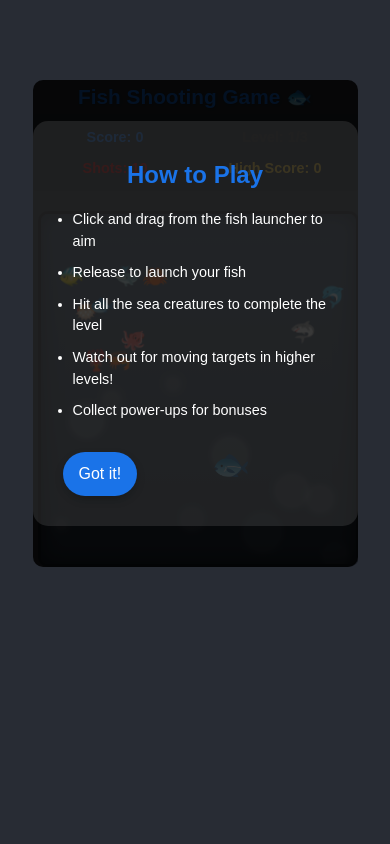
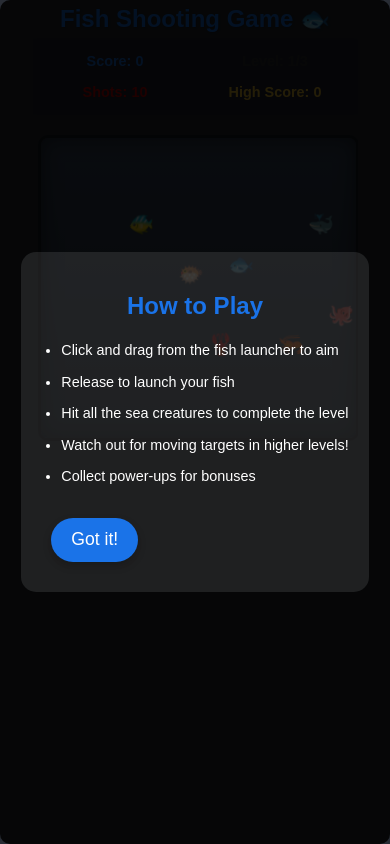
Before and after one commit to TinyLionCoder/fish-shooting-game, a React (Create React App) app: page /game in a window 390 px wide. Built offline with nearby package versions, Linux system fonts and the light colour scheme.

Commit message:
ref: bk to desktop

```diff
--- a/src/FishShootingGame.tsx
+++ b/src/FishShootingGame.tsx
@@ -1,87 +1,61 @@
+
 import React, { useEffect, useRef, useState, useCallback } from "react";
 import styles from "./FishShootingGameStyles.module.css";
 
-// Dynamic game size constants
-const getInitialGameSize = () => {
-  // Default sizes for desktop
-  let width = 1200;
-  let height = 500;
-
-  // Check if we're in a browser environment
-  if (typeof window !== 'undefined') {
-    // For mobile/smaller screens
-    if (window.innerWidth < 768) {
-      width = window.innerWidth - 20; // Account for padding
-      height = 350;
-    }
-    // For tablets/medium screens
-    else if (window.innerWidth < 1200) {
-      width = window.innerWidth - 20;
-      height = 400;
-    }
-  }
-
-  return { width, height };
-};
-
+const GAME_WIDTH = 1200; // Wider game area
+const GAME_HEIGHT = 500;
+const LAUNCHER_POS = { x: 600, y: GAME_HEIGHT - 120 }; // Centered launcher
+const GRAVITY = 0.35;
+const LAUNCH_POWER_MULTIPLIER = 0.25;
 const PROJECTILE_RADIUS = 20;
 const TARGET_RADIUS = 18;
 const MAX_LEVEL = 3;
 
-// Define targets for different levels with relative positioning
-const generateLevelTargets = (gameWidth: any, gameHeight: any) => {
-  // Helper function to scale positions based on game dimensions
-  const scalePosition = (baseX: any, baseY: any) => {
-    const xScale = gameWidth / 1200; // Original width
-    const yScale = gameHeight / 500; // Original height
-    return { x: baseX * xScale, y: baseY * yScale };
-  };
-
-  return {
+// Define targets for different levels
+const levelTargets = {
   1: [
-      { id: 1, ...scalePosition(100, 80), hit: false, emoji: "🐠", points: 10 },
-      { id: 2, ...scalePosition(150, 130), hit: false, emoji: "🐡", points: 10 },
-      { id: 3, ...scalePosition(300, 170), hit: false, emoji: "🐙", points: 10 },
-      { id: 4, ...scalePosition(200, 120), hit: false, emoji: "🐟", points: 10 },
-      { id: 5, ...scalePosition(250, 200), hit: false, emoji: "🦐", points: 10 },
-      { id: 6, ...scalePosition(180, 200), hit: false, emoji: "🦞", points: 10 },
-      { id: 7, ...scalePosition(370, 80), hit: false, emoji: "🦀", points: 10 },
-      { id: 8, ...scalePosition(280, 80), hit: false, emoji: "🐳", points: 10 },
-      { id: 9, ...scalePosition(950, 110), hit: false, emoji: "🐬", points: 10 },
-      { id: 10, ...scalePosition(850, 160), hit: false, emoji: "🦈", points: 10 },
+    { id: 1, x: 100, y: 80, hit: false, emoji: "🐠", points: 10 },
+    { id: 2, x: 150, y: 130, hit: false, emoji: "🐡", points: 10 },
+    { id: 3, x: 300, y: 170, hit: false, emoji: "🐙", points: 10 },
+    { id: 4, x: 200, y: 120, hit: false, emoji: "🐟", points: 10 },
+    { id: 5, x: 250, y: 200, hit: false, emoji: "🦐", points: 10 },
+    { id: 6, x: 180, y: 200, hit: false, emoji: "🦞", points: 10 },
+    { id: 7, x: 370, y: 80, hit: false, emoji: "🦀", points: 10 },
+    { id: 8, x: 280, y: 80, hit: false, emoji: "🐳", points: 10 },
+    { id: 9, x: 950, y: 110, hit: false, emoji: "🐬", points: 10 },
+    { id: 10, x: 850, y: 160, hit: false, emoji: "🦈", points: 10 },
   ],
   2: [
-      { id: 1, ...scalePosition(120, 90), hit: false, emoji: "🐠", points: 15 },
-      { id: 2, ...scalePosition(220, 150), hit: false, emoji: "🐡", points: 15 },
-      { id: 3, ...scalePosition(320, 80), hit: false, emoji: "🐙", points: 15 },
-      { id: 4, ...scalePosition(420, 120), hit: false, emoji: "🐟", points: 15 },
-      { id: 5, ...scalePosition(520, 180), hit: false, emoji: "🦐", points: 15 },
-      { id: 6, ...scalePosition(620, 100), hit: false, emoji: "🦞", points: 15 },
-      { id: 7, ...scalePosition(720, 160), hit: false, emoji: "🦀", points: 15 },
-      { id: 8, ...scalePosition(820, 90), hit: false, emoji: "🐳", points: 15 },
-      { id: 9, ...scalePosition(920, 130), hit: false, emoji: "🐬", points: 15 },
-      { id: 10, ...scalePosition(1020, 170), hit: false, emoji: "🦈", points: 15 },
-      { id: 11, ...scalePosition(400, 50), hit: false, emoji: "🐊", points: 25, speed: 1.5 },
-      { id: 12, ...scalePosition(700, 50), hit: false, emoji: "🦑", points: 25, speed: 1.5 },
+    { id: 1, x: 120, y: 90, hit: false, emoji: "🐠", points: 15 },
+    { id: 2, x: 220, y: 150, hit: false, emoji: "🐡", points: 15 },
+    { id: 3, x: 320, y: 80, hit: false, emoji: "🐙", points: 15 },
+    { id: 4, x: 420, y: 120, hit: false, emoji: "🐟", points: 15 },
+    { id: 5, x: 520, y: 180, hit: false, emoji: "🦐", points: 15 },
+    { id: 6, x: 620, y: 100, hit: false, emoji: "🦞", points: 15 },
+    { id: 7, x: 720, y: 160, hit: false, emoji: "🦀", points: 15 },
+    { id: 8, x: 820, y: 90, hit: false, emoji: "🐳", points: 15 },
+    { id: 9, x: 920, y: 130, hit: false, emoji: "🐬", points: 15 },
+    { id: 10, x: 1020, y: 170, hit: false, emoji: "🦈", points: 15 },
+    { id: 11, x: 400, y: 50, hit: false, emoji: "🐊", points: 25, speed: 1.5 },
+    { id: 12, x: 700, y: 50, hit: false, emoji: "🦑", points: 25, speed: 1.5 },
   ],
   3: [
-      { id: 1, ...scalePosition(100, 70), hit: false, emoji: "🐠", points: 20, speed: 1.2 },
-      { id: 2, ...scalePosition(200, 140), hit: false, emoji: "🐡", points: 20, speed: 1.2 },
-      { id: 3, ...scalePosition(300, 80), hit: false, emoji: "🐙", points: 20, speed: 1.3 },
-      { id: 4, ...scalePosition(400, 150), hit: false, emoji: "🐟", points: 20, speed: 1.4 },
-      { id: 5, ...scalePosition(500, 90), hit: false, emoji: "🦐", points: 20, speed: 1.2 },
-      { id: 6, ...scalePosition(600, 160), hit: false, emoji: "🦞", points: 20, speed: 1.5 },
-      { id: 7, ...scalePosition(700, 100), hit: false, emoji: "🦀", points: 20, speed: 1.3 },
-      { id: 8, ...scalePosition(800, 170), hit: false, emoji: "🐳", points: 20, speed: 1.4 },
-      { id: 9, ...scalePosition(900, 110), hit: false, emoji: "🐬", points: 20, speed: 1.2 },
-      { id: 10, ...scalePosition(1000, 180), hit: false, emoji: "🦈", points: 20, speed: 1.5 },
-      { id: 11, ...scalePosition(250, 50), hit: false, emoji: "🐊", points: 30, speed: 2 },
-      { id: 12, ...scalePosition(450, 50), hit: false, emoji: "🦑", points: 30, speed: 2 },
-      { id: 13, ...scalePosition(650, 50), hit: false, emoji: "🐋", points: 30, speed: 1.8 },
-      { id: 14, ...scalePosition(850, 50), hit: false, emoji: "🦭", points: 30, speed: 1.9 },
-      { id: 15, ...scalePosition(550, 200), hit: false, emoji: "🦕", points: 50, speed: 1.5 },
+    { id: 1, x: 100, y: 70, hit: false, emoji: "🐠", points: 20, speed: 1.2 },
+    { id: 2, x: 200, y: 140, hit: false, emoji: "🐡", points: 20, speed: 1.2 },
+    { id: 3, x: 300, y: 80, hit: false, emoji: "🐙", points: 20, speed: 1.3 },
+    { id: 4, x: 400, y: 150, hit: false, emoji: "🐟", points: 20, speed: 1.4 },
+    { id: 5, x: 500, y: 90, hit: false, emoji: "🦐", points: 20, speed: 1.2 },
+    { id: 6, x: 600, y: 160, hit: false, emoji: "🦞", points: 20, speed: 1.5 },
+    { id: 7, x: 700, y: 100, hit: false, emoji: "🦀", points: 20, speed: 1.3 },
+    { id: 8, x: 800, y: 170, hit: false, emoji: "🐳", points: 20, speed: 1.4 },
+    { id: 9, x: 900, y: 110, hit: false, emoji: "🐬", points: 20, speed: 1.2 },
+    { id: 10, x: 1000, y: 180, hit: false, emoji: "🦈", points: 20, speed: 1.5 },
+    { id: 11, x: 250, y: 50, hit: false, emoji: "🐊", points: 30, speed: 2 },
+    { id: 12, x: 450, y: 50, hit: false, emoji: "🦑", points: 30, speed: 2 },
+    { id: 13, x: 650, y: 50, hit: false, emoji: "🐋", points: 30, speed: 1.8 },
+    { id: 14, x: 850, y: 50, hit: false, emoji: "🦭", points: 30, speed: 1.9 },
+    { id: 15, x: 550, y: 200, hit: false, emoji: "🦕", points: 50, speed: 1.5 },
   ],
-  };
 };
 
 const getDistance = (a: any, b: any) => {
@@ -89,26 +63,18 @@ const getDistance = (a: any, b: any) => {
 };
 
 const FishShootingGame = () => {
-  const gameAreaRef = useRef<HTMLDivElement>(null);
-  const [gameSize, setGameSize] = useState(getInitialGameSize());
-  const [launcherPos, setLauncherPos] = useState({
-    x: gameSize.width / 2,
-    y: gameSize.height - 120
-  });
-
-  // Game state
   const [level, setLevel] = useState(1);
   const [score, setScore] = useState(0);
   const [highScore, setHighScore] = useState(0);
   const [projectile, setProjectile] = useState({
-    x: launcherPos.x,
-    y: launcherPos.y,
+    x: LAUNCHER_POS.x,
+    y: LAUNCHER_POS.y,
     vx: 0,
     vy: 0,
     active: false,
     rotation: 0,
   });
-  const [targets, setTargets] = useState(generateLevelTargets(gameSize.width, gameSize.height)[1]);
+  const [targets, setTargets] = useState(levelTargets[1]);
   const [isAiming, setIsAiming] = useState(false);
   const [aimStartPos, setAimStartPos] = useState<{ x: number; y: number } | null>(null);
   const [aimEndPos, setAimEndPos] = useState<{ x: number; y: number } | null>(null);
@@ -123,54 +89,10 @@ const FishShootingGame = () => {
     collected: boolean;
   } | null>(null);
 
+  const gameAreaRef = useRef<HTMLDivElement>(null);
   const animationFrameId = useRef<number | null>(null);
   const targetAnimationFrameId = useRef<number | null>(null);
   const isDragging = useRef(false);
-  const GRAVITY = 0.35;
-  const LAUNCH_POWER_MULTIPLIER = 0.25;
-
-  // Handle window resize
-  useEffect(() => {
-    const handleResize = () => {
-      const newSize = getInitialGameSize();
-      setGameSize(newSize);
-
-      // Update launcher position when game size changes
-      setLauncherPos({
-        x: newSize.width / 2,
-        y: newSize.height - 80
-      });
-
-      // Reset projectile position
-      if (!projectile.active) {
-        setProjectile(prev => ({
-          ...prev,
-          x: newSize.width / 2,
-          y: newSize.height - 80
-        }));
-      }
-
-      // Update target positions
-      if (level >= 1 && level <= MAX_LEVEL) {
-        const scaledTargets = generateLevelTargets(newSize.width, newSize.height)[level as 1 | 2 | 3];
-        setTargets(prev => {
-          return prev.map((target, index) => {
-            if (index < scaledTargets.length) {
-              return {
-                ...target,
-                x: scaledTargets[index].x,
-                y: scaledTargets[index].y,
-              };
-            }
-            return target;
-          });
-        });
-      }
-    };
-
-    window.addEventListener('resize', handleResize);
-    return () => window.removeEventListener('resize', handleResize);
-  }, [gameSize.width, gameSize.height, level, projectile.active]);
 
   // Load high score from localStorage
   useEffect(() => {
@@ -191,8 +113,7 @@ const FishShootingGame = () => {
   // Reset game for new level
   const startLevel = (levelNum: 1 | 2 | 3) => {
     setLevel(levelNum);
-    const levelTargets = generateLevelTargets(gameSize.width, gameSize.height)[levelNum];
-    setTargets(levelTargets.map(t => ({ ...t, hit: false, speed: 'speed' in t ? t.speed : 1 })));
+    setTargets(levelTargets[levelNum].map(t => ({ ...t, hit: false, speed: 'speed' in t ? t.speed : 1 })));
     setShotsRemaining(10 + (levelNum - 1) * 2); // More shots for higher levels
     setGameStatus("playing");
 
@@ -203,7 +124,7 @@ const FishShootingGame = () => {
   // Load level when level changes
   useEffect(() => {
     startLevel(level as 1 | 2 | 3);
-  }, [level, gameSize.width, gameSize.height]);
+  }, [level]);
 
   // Check game status after each target is hit or shot is taken
   useEffect(() => {
@@ -237,13 +158,12 @@ const FishShootingGame = () => {
         return prevTargets.map(target => {
           if (target.hit) return target;
 
-          // Default movement pattern - scale with game width
-          let newX = target.x + (Math.sin(Date.now() / 1000 * ('speed' in target ? (target as { speed: number }).speed : 1)) * 1.5 * (gameSize.width / 1200));
+          // Default movement pattern
+          let newX = target.x + (Math.sin(Date.now() / 1000 * ('speed' in target ? (target as { speed: number }).speed : 1)) * 1.5);
 
-          // Make sure targets stay in bounds (with margin for visibility)
-          const marginX = TARGET_RADIUS * 2;
-          if (newX < marginX) newX = marginX;
-          if (newX > gameSize.width - marginX) newX = gameSize.width - marginX;
+          // Make sure targets stay in bounds
+          if (newX < 0) newX = 0;
+          if (newX > GAME_WIDTH) newX = GAME_WIDTH;
 
           return {
             ...target,
@@ -262,7 +182,7 @@ const FishShootingGame = () => {
         cancelAnimationFrame(targetAnimationFrameId.current);
       }
     };
-  }, [targetMovementEnabled, gameSize.width]);
+  }, [targetMovementEnabled]);
 
   // Randomly spawn power-ups
   useEffect(() => {
@@ -272,7 +192,7 @@ const FishShootingGame = () => {
       // 5% chance to spawn a power-up if none exists
       if (!powerUp && Math.random() < 0.05) {
         setPowerUp({
-          x: 100 + Math.random() * (gameSize.width - 200),
+          x: 100 + Math.random() * (GAME_WIDTH - 200),
           y: 50 + Math.random() * 150,
           type: Math.random() < 0.5 ? "extraShot" : "doubleDamage",
           collected: false
@@ -285,7 +205,7 @@ const FishShootingGame = () => {
     const powerUpTimer = setTimeout(spawnPowerUp, 5000);
 
     return () => clearTimeout(powerUpTimer);
-  }, [gameStatus, powerUp, gameSize.width]);
+  }, [gameStatus, powerUp]);
 
   const gameLoop = useCallback(() => {
     setProjectile((prev) => {
@@ -297,9 +217,9 @@ const FishShootingGame = () => {
       const angle = Math.atan2(newVy, prev.vx) * (180 / Math.PI);
 
       if (
-        newY > gameSize.height - PROJECTILE_RADIUS ||
+        newY > GAME_HEIGHT - PROJECTILE_RADIUS ||
         newX < 0 ||
-        newX > gameSize.width
+        newX > GAME_WIDTH
       ) {
         // Projectile is out of bounds, reset it
         return {
@@ -307,8 +227,8 @@ const FishShootingGame = () => {
           active: false,
           vx: 0,
           vy: 0,
-          x: launcherPos.x,
-          y: launcherPos.y,
+          x: LAUNCHER_POS.x,
+          y: LAUNCHER_POS.y,
           rotation: 0,
         };
       }
@@ -324,7 +244,7 @@ const FishShootingGame = () => {
     });
 
     animationFrameId.current = requestAnimationFrame(gameLoop);
-  }, [gameSize.height, gameSize.width, launcherPos.x, launcherPos.y]);
+  }, []);
 
   useEffect(() => {
     if (!projectile.active) return;
@@ -386,7 +306,7 @@ const FishShootingGame = () => {
   const handleMouseDown = (e: any) => {
     if (gameStatus !== "playing" || projectile.active || showTutorial) return;
     const coords = getCoords(e);
-    if (getDistance(coords, launcherPos) < 50) {
+    if (getDistance(coords, LAUNCHER_POS) < 50) {
       isDragging.current = true;
       setIsAiming(true);
       setAimStartPos(coords);
@@ -410,8 +330,8 @@ const FishShootingGame = () => {
     const dy = aimStartPos.y - aimEndPos.y;
 
     setProjectile({
-      x: launcherPos.x,
-      y: launcherPos.y,
+      x: LAUNCHER_POS.x,
+      y: LAUNCHER_POS.y,
       vx: dx * LAUNCH_POWER_MULTIPLIER,
       vy: dy * LAUNCH_POWER_MULTIPLIER,
       active: true,
@@ -447,10 +367,12 @@ const FishShootingGame = () => {
     aimLine = {
       length,
       angle: angle + 180,
-      x: launcherPos.x,
-      y: launcherPos.y,
+      x: LAUNCHER_POS.x,
+      y: LAUNCHER_POS.y,
     };
   }
+
+  const allTargetsHit = targets.every((t) => t.hit);
 
   // Calculate power level for UI display
   let powerLevel = 0;
@@ -459,13 +381,6 @@ const FishShootingGame = () => {
     const dy = aimStartPos.y - aimEndPos.y;
     powerLevel = Math.min(100, Math.sqrt(dx * dx + dy * dy) / 3);
   }
-
-  // Apply responsive styles to game area
-  const gameAreaStyle = {
-    width: '100%',
-    maxWidth: `${gameSize.width}px`,
-    height: `${gameSize.height}px`,
-  };
 
   return (
     <div className={styles.App}>
@@ -482,7 +397,6 @@ const FishShootingGame = () => {
       <div
         ref={gameAreaRef}
         className={styles.GameArea}
-        style={gameAreaStyle}
         onMouseDown={handleMouseDown}
         onMouseMove={handleMouseMove}
         onMouseUp={handleMouseUp}
@@ -490,14 +404,7 @@ const FishShootingGame = () => {
         onTouchMove={handleMouseMove}
         onTouchEnd={handleMouseUp}
       >
-        <div
-          className={styles.Launcher}
-          style={{
-            position: 'absolute',
-            left: `${launcherPos.x - 25}px`,
-            top: `${launcherPos.y - 25}px`
-          }}
-        >
+        <div className={styles.Launcher}>
           {!projectile.active && <span className={styles.Launcher_Indicator}>🐟</span>}
         </div>
 
--- a/src/FishShootingGameStyles.module.css
+++ b/src/FishShootingGameStyles.module.css
@@ -3,12 +3,10 @@
   text-align: center;
   width: 100%;
   max-width: 1200px;
-  margin: 0 auto;
-  margin-top: 40px;
+  margin: auto;
   padding: 0 10px;
   box-sizing: border-box;
   font-family: 'Arial', sans-serif;
-  position: relative;
 }
 
 .Header {
@@ -57,6 +55,7 @@
 
 .GameArea {
   width: 100%;
+  min-width: 1200px;
   height: 500px;
   background-color: #3b4b61;
   border: 5px solid #1a1d24;
@@ -66,20 +65,19 @@
   background-image: linear-gradient(to bottom, #3b4b61, #2a3542);
   box-shadow: inset 0 0 20px rgba(0, 0, 0, 0.5);
   border-radius: 10px;
-  margin: 0 auto;
 }
 
 .Launcher {
   position: absolute;
+  bottom: 80px;
+  left: 580px;
+  /* Adjusted for centered position */
   width: 50px;
-  height: 50px;
+  height: 80px;
   display: flex;
   justify-content: center;
-  align-items: center;
+  align-items: flex-end;
   z-index: 10;
-  /* background-color: rgba(255, 255, 255, 0.2); */
-  border-radius: 50%;
-  /* Position is set dynamically in component */
 }
 
 .Launcher_Indicator {
@@ -88,9 +86,12 @@
 }
 
 @keyframes pulse {
-  0%, 100% {
+
+  0%,
+  100% {
     transform: scale(1);
   }
+
   50% {
     transform: scale(1.1);
   }
@@ -121,15 +122,19 @@
   0% {
     transform: translateY(0px) rotate(0deg);
   }
+
   25% {
     transform: translateY(-8px) rotate(3deg);
   }
+
   50% {
     transform: translateY(0px) rotate(0deg);
   }
+
   75% {
     transform: translateY(8px) rotate(-3deg);
   }
+
   100% {
     transform: translateY(0px) rotate(0deg);
   }
@@ -139,15 +144,19 @@
   0% {
     transform: translateY(0px) rotate(0deg);
   }
+
   25% {
     transform: translateY(-12px) rotate(5deg);
   }
+
   50% {
     transform: translateY(0px) rotate(0deg);
   }
+
   75% {
     transform: translateY(12px) rotate(-5deg);
   }
+
   100% {
     transform: translateY(0px) rotate(0deg);
   }
@@ -214,15 +223,19 @@
   from {
     box-shadow: 0 0 10px rgba(255, 215, 0, 0.5);
   }
+
   to {
     box-shadow: 0 0 20px rgba(255, 215, 0, 0.9);
   }
 }
 
 @keyframes float {
-  0%, 100% {
+
+  0%,
+  100% {
     transform: translateY(0);
   }
+
   50% {
     transform: translateY(-10px);
   }
@@ -316,154 +329,23 @@
   line-height: 1.5;
 }
 
-/* Bubbles for underwater effect */
-.Bubbles {
-  position: absolute;
-  bottom: 0;
-  left: 0;
-  width: 100%;
-  height: 100%;
-  overflow: hidden;
-  pointer-events: none;
-}
+/* Mobile Styles for FishShootingGameStyles.module.css */
 
-.bubble {
-  position: absolute;
-  bottom: -50px;
-  background: rgba(255, 255, 255, 0.2);
-  border-radius: 50%;
-  pointer-events: none;
-  box-shadow: 0 0 10px rgba(255, 255, 255, 0.5);
-  animation: bubble 15s linear infinite;
-}
-
-.bubble:nth-child(1) {
-  width: 30px;
-  height: 30px;
-  left: 10%;
-  animation-delay: 0s;
-}
-
-.bubble:nth-child(2) {
-  width: 15px;
-  height: 15px;
-  left: 20%;
-  animation-delay: 1s;
-  animation-duration: 10s;
-}
-
-.bubble:nth-child(3) {
-  width: 25px;
-  height: 25px;
-  left: 35%;
-  animation-delay: 5s;
-  animation-duration: 12s;
-}
-
-.bubble:nth-child(4) {
-  width: 20px;
-  height: 20px;
-  left: 50%;
-  animation-delay: 7s;
-  animation-duration: 8s;
-}
-
-.bubble:nth-child(5) {
-  width: 35px;
-  height: 35px;
-  left: 65%;
-  animation-delay: 3s;
-  animation-duration: 20s;
-}
-
-.bubble:nth-child(6) {
-  width: 18px;
-  height: 18px;
-  left: 80%;
-  animation-delay: 8s;
-  animation-duration: 14s;
-}
-
-.bubble:nth-child(7) {
-  width: 22px;
-  height: 22px;
-  left: 90%;
-  animation-delay: 4s;
-  animation-duration: 16s;
-}
-
-/* Generate more bubbles */
-.bubble:nth-child(8) { width: 17px; height: 17px; left: 15%; animation-delay: 6s; animation-duration: 9s; }
-.bubble:nth-child(9) { width: 28px; height: 28px; left: 25%; animation-delay: 9s; animation-duration: 13s; }
-.bubble:nth-child(10) { width: 12px; height: 12px; left: 40%; animation-delay: 2s; animation-duration: 7s; }
-.bubble:nth-child(11) { width: 32px; height: 32px; left: 55%; animation-delay: 0.5s; animation-duration: 18s; }
-.bubble:nth-child(12) { width: 15px; height: 15px; left: 70%; animation-delay: 7.5s; animation-duration: 11s; }
-.bubble:nth-child(13) { width: 24px; height: 24px; left: 85%; animation-delay: 2.5s; animation-duration: 15s; }
-.bubble:nth-child(14) { width: 10px; height: 10px; left: 5%; animation-delay: 4.5s; animation-duration: 6s; }
-.bubble:nth-child(15) { width: 26px; height: 26px; left: 30%; animation-delay: 8.5s; animation-duration: 17s; }
-.bubble:nth-child(16) { width: 20px; height: 20px; left: 45%; animation-delay: 3.5s; animation-duration: 12s; }
-.bubble:nth-child(17) { width: 14px; height: 14px; left: 60%; animation-delay: 5.5s; animation-duration: 9s; }
-.bubble:nth-child(18) { width: 30px; height: 30px; left: 75%; animation-delay: 1.5s; animation-duration: 19s; }
-.bubble:nth-child(19) { width: 16px; height: 16px; left: 95%; animation-delay: 6.5s; animation-duration: 10s; }
-.bubble:nth-child(20) { width: 22px; height: 22px; left: 10%; animation-delay: 9.5s; animation-duration: 13s; }
-
-@keyframes bubble {
-  0% {
-    bottom: -50px;
-    opacity: 0;
-  }
-  30% {
-    bottom: 30%;
-    opacity: 0.8;
-  }
-  100% {
-    bottom: 100%;
-    opacity: 0;
-  }
-}
-
-/* Responsive Media Queries */
-/* Tablets and small laptops */
+/* Base mobile adjustments (tablets and phones) */
 @media (max-width: 1200px) {
   .App {
     padding: 0 5px;
-    margin-top: 80px;
   }
 
   .GameArea {
-    border-width: 4px;
+    min-width: unset;
+    width: 100%;
+    height: 400px;
+    /* Reduced height */
+    overflow: hidden;
   }
 
-  .Header h1 {
-    font-size: 1.8rem;
-  }
 
-  .GameInfo {
-    flex-wrap: wrap;
-  }
-
-  .ScoreDisplay,
-  .LevelDisplay,
-  .ShotsDisplay,
-  .HighScoreDisplay {
-    font-size: 1.1em;
-  }
-
-  .Launcher_Indicator {
-    font-size: 2.2em;
-  }
-
-  .PowerMeter {
-    width: 180px;
-  }
-}
-
-/* Large phones and small tablets */
-@media (max-width: 767px) {
-  .Header h1 {
-    font-size: 1.5rem;
-    margin-top: 5px;
-  }
 
   .GameInfo {
     flex-wrap: wrap;
@@ -481,7 +363,26 @@
     padding: 5px 0;
   }
 
+  .PowerMeter {
+    width: 150px;
+  }
+
+  .TutorialContent {
+    max-width: 90%;
+    padding: 20px;
+  }
+}
+
+/* Phone-specific adjustments */
+@media (max-width: 767px) {
+  .Header h1 {
+    font-size: 1.5rem;
+    margin-top: 5px;
+  }
+
   .GameArea {
+    height: 350px;
+    /* Further reduced height */
     border-width: 3px;
   }
 
@@ -507,11 +408,6 @@
     font-size: 1.7em;
   }
 
-  .PowerMeter {
-    width: 150px;
-    height: 12px;
-  }
-
   .ActionButton {
     padding: 10px 20px;
     font-size: 1.1em;
@@ -521,11 +417,6 @@
   .LevelCompletePanel h2,
   .GameWonPanel h2 {
     font-size: 2em;
-  }
-
-  .TutorialContent {
-    max-width: 90%;
-    padding: 20px;
   }
 
   .TutorialContent h2 {
@@ -539,8 +430,8 @@
 
 /* Small phones */
 @media (max-width: 480px) {
-  .Header h1 {
-    font-size: 1.3rem;
+  .GameArea {
+    height: 300px;
   }
 
   .ScoreDisplay,
@@ -554,13 +445,9 @@
     bottom: 50px;
   }
 
-  .Launcher_Indicator {
-    font-size: 1.8em;
-  }
-
   .PowerMeter {
     width: 120px;
-    height: 10px;
+    height: 12px;
   }
 
   .Target {
@@ -571,45 +458,10 @@
     font-size: 1.6em;
   }
 
-  .Projectile {
-    font-size: 1.5em;
-  }
-
   .GameOverPanel h2,
   .LevelCompletePanel h2,
   .GameWonPanel h2 {
     font-size: 1.8em;
-  }
-
-  .ActionButton {
-    padding: 8px 16px;
-    font-size: 1em;
-  }
-}
-
-/* Landscape orientation for mobile */
-@media (max-width: 920px) and (orientation: landscape) {
-  .GameInfo {
-    padding: 5px;
-    margin-bottom: 5px;
-  }
-
-  .Header {
-    margin-bottom: 5px;
-  }
-
-  .Header h1 {
-    font-size: 1.3rem;
-    margin: 2px 0;
-  }
-
-  .TutorialContent {
-    max-height: 70vh;
-    overflow-y: auto;
-  }
-
-  .ActionButton {
-    margin: 5px;
   }
 }
 
@@ -636,9 +488,95 @@
   }
 }
 
+/* Landscape orientation for mobile */
+@media (max-width: 920px) and (orientation: landscape) {
+  .GameArea {
+    height: 260px;
+    /* Shorter to fit landscape mode */
+  }
+
+  .Header {
+    margin-bottom: 5px;
+  }
+
+  .Header h1 {
+    font-size: 1.3rem;
+    margin: 2px 0;
+  }
+
+  .GameInfo {
+    padding: 5px;
+    margin-bottom: 5px;
+  }
+
+  .TutorialContent {
+    max-height: 70vh;
+    overflow-y: auto;
+  }
+}
+
+/* Game calculations adjustments */
+/*
+Note: You'll need to update your game logic code to make the following changes:
+
+1. Adjust GAME_WIDTH and GAME_HEIGHT constants to be relative to container size
+2. Update target positions based on the relative size
+3. Update collision detection to account for different screen sizes
+4. Consider adding touch-specific controls
+
+Example implementation:
+
+const gameAreaRef = useRef<HTMLDivElement>(null);
+const [gameSize, setGameSize] = useState({ width: GAME_WIDTH, height: GAME_HEIGHT });
+
+// Set game size based on container
+useEffect(() => {
+  const updateSize = () => {
+    if (gameAreaRef.current) {
+      const gameArea = gameAreaRef.current;
+      const width = gameArea.clientWidth;
+      const height = gameArea.clientHeight;
+      setGameSize({ width, height });
+
+      // Update launcher position
+      const newLauncherPos = {
+        x: width / 2,
+        y: height - (height * 0.15) // 15% from bottom
+      };
+      // ... update other positions accordingly
+    }
+  };
+
+  window.addEventListener('resize', updateSize);
+  updateSize(); // Initial sizing
+
+  return () => window.removeEventListener('resize', updateSize);
+}, []);
+*/
+
 /* Accessibility improvements */
 .ActionButton {
-  min-height: 44px; /* Minimum touch target size */
+  min-height: 44px;
+  /* Minimum touch target size */
+}
+
+/* Orientation change handling - prevent jumps */
+@media screen and (orientation: portrait),
+screen and (orientation: landscape) {
+
+  html,
+  body {
+    height: 100%;
+    overflow: hidden;
+  }
+
+  body {
+    position: fixed;
+    top: 0;
+    left: 0;
+    right: 0;
+    bottom: 0;
+  }
 }
 
 /* Support for notched phones */
```
Lines whose indentation alone changed are shown as unchanged.
